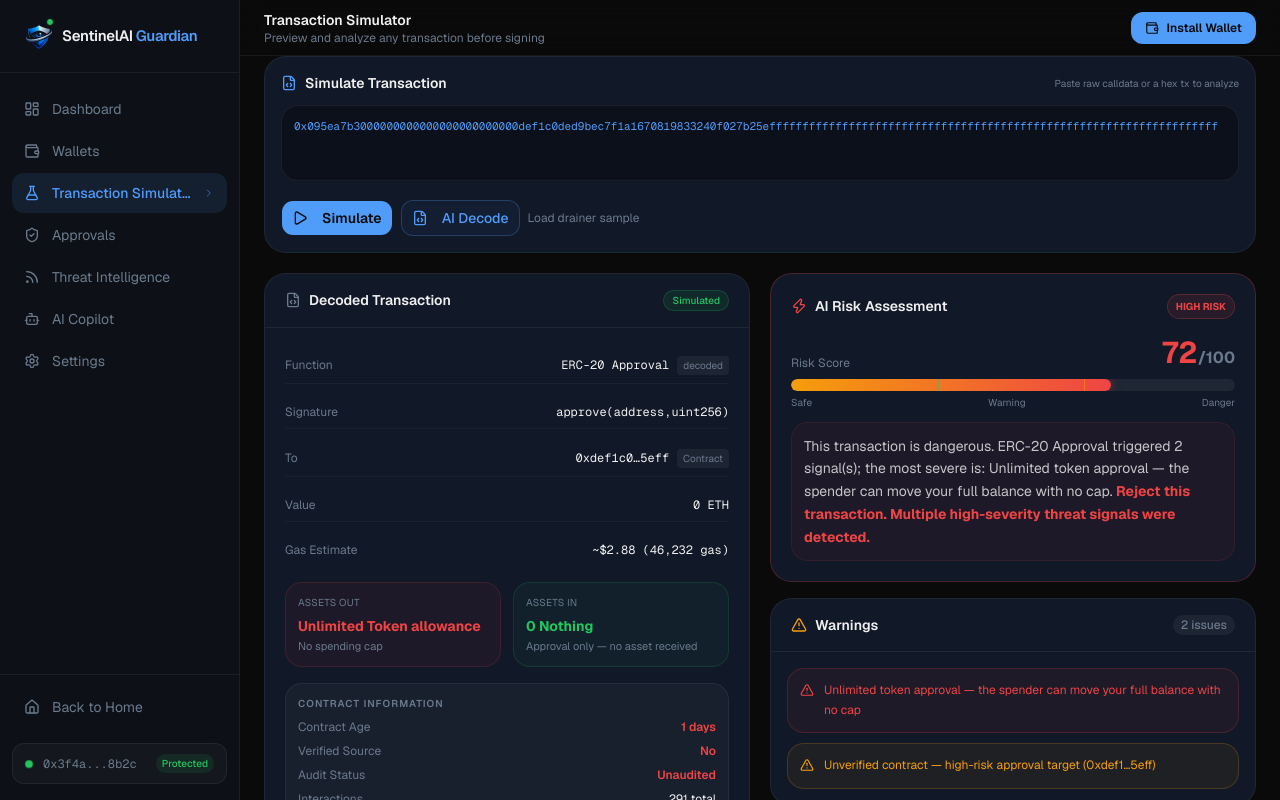
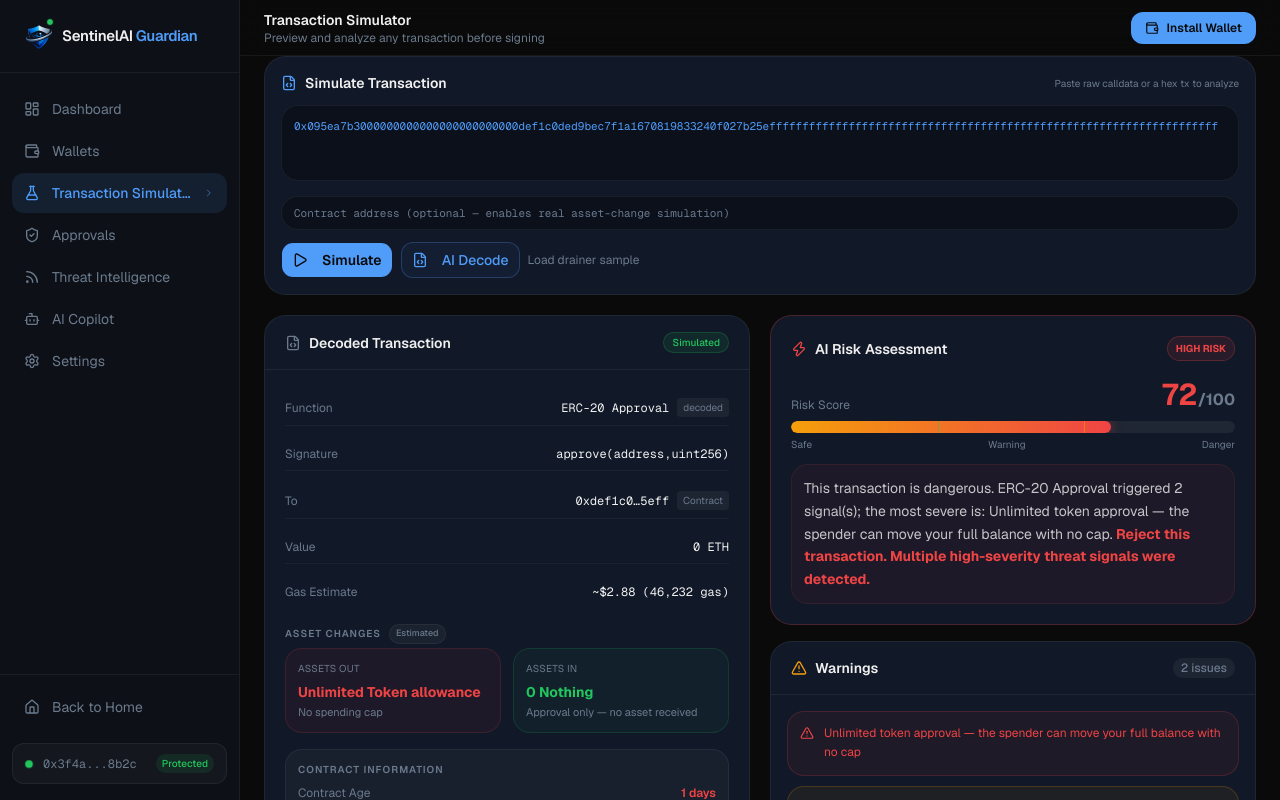
Before and after one commit to SKAHLO1/Sentinel-AI-Guardian, a Next.js app: page /dashboard/simulator in a window 1280 px wide. Shown: the top 800 px of the page. Built offline with nearby package versions, Linux system fonts and the light colour scheme; no server answers.

Commit message:
Transaction Simulator fixed

```diff
--- a/components/sentinel/transaction-simulator.tsx
+++ b/components/sentinel/transaction-simulator.tsx
@@ -33,8 +33,9 @@ const verdictMeta: Record<string, { label: string; color: string }> = {
 }
 
 export function TransactionSimulator() {
-  const { address } = useWallet()
+  const { address, chainId } = useWallet()
   const [calldata, setCalldata] = useState(SAMPLE_CALLDATA)
+  const [toAddr, setToAddr] = useState("")
   const [report, setReport] = useState<SimulationReport | null>(null)
   const [loading, setLoading] = useState(true)
   const [error, setError] = useState<string | null>(null)
@@ -60,9 +61,16 @@ export function TransactionSimulator() {
     setLoading(true)
     setError(null)
     try {
-      // Passing the connected address persists the result to scan history.
+      // With a contract address + connected wallet we get a REAL on-chain
+      // asset-change simulation; otherwise the heuristic report.
       const res = data
-        ? await api.simulate({ data, address: address ?? undefined })
+        ? await api.simulate({
+            data,
+            to: toAddr.trim() || undefined,
+            from: address ?? undefined,
+            address: address ?? undefined,
+            chainId: chainId ?? undefined,
+          })
         : await api.simulateSample()
       setReport(res)
     } catch (e) {
@@ -98,6 +106,13 @@ export function TransactionSimulator() {
           rows={3}
           placeholder="0x095ea7b3…"
           className="w-full bg-black/30 border border-white/[0.06] rounded-xl p-3 font-mono text-[11px] text-[#4F9CF9] break-all resize-none focus:outline-none focus:border-[#4F9CF9]/40"
+        />
+        <input
+          value={toAddr}
+          onChange={(e) => setToAddr(e.target.value)}
+          spellCheck={false}
+          placeholder="Contract address (optional — enables real asset-change simulation)"
+          className="w-full mt-2 bg-black/30 border border-white/[0.06] rounded-xl px-3 py-2 font-mono text-[11px] text-foreground placeholder:text-muted-foreground focus:outline-none focus:border-[#4F9CF9]/40"
         />
         <div className="flex items-center gap-2 mt-3">
           <Button
@@ -166,6 +181,14 @@ export function TransactionSimulator() {
               </div>
 
               {/* Asset changes */}
+              <div className="flex items-center gap-2 mb-1">
+                <span className="text-[10px] font-semibold text-muted-foreground uppercase tracking-widest">Asset Changes</span>
+                {report.live ? (
+                  <span className="text-[9px] font-bold text-[#22C55E] bg-[#22C55E]/10 border border-[#22C55E]/25 px-1.5 py-0.5 rounded-full">● LIVE SIMULATION</span>
+                ) : (
+                  <span className="text-[9px] font-medium text-muted-foreground bg-white/[0.04] border border-white/[0.06] px-1.5 py-0.5 rounded-full">Estimated</span>
+                )}
+              </div>
               <div className="grid grid-cols-2 gap-3">
                 {report.assetChanges.map((a, i) => (
                   <div
```
